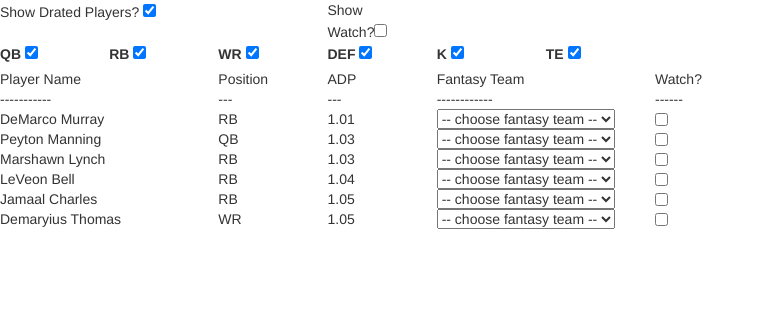
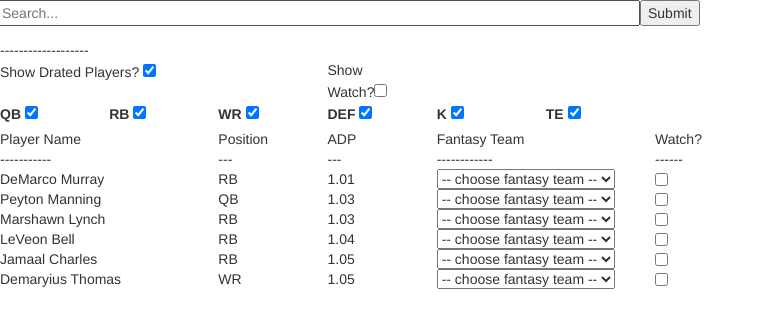
Before and after one commit to sirmosca/DraftBuddyWeb, a plain HTML site: page src/client/index.html in a window 1280 px wide. Shown: the whole page, without its empty margins (0-765 px from the left). Drawn offline with nearby package versions, Linux system fonts and the light colour scheme.

Commit message:
added search control

```diff
--- a/src/client/index.html
+++ b/src/client/index.html
@@ -8,6 +8,15 @@
 	</head>
 	<body>
 		<div ng-controller="playerCtrl as ctrl">
+			<div class="row">
+				<form ng-submit="ctrl.search(ctrl.searchText)" name="myForm">
+					<input class="col-md-6" type="text" placeholder="Search..." ng-model="ctrl.searchText">
+					<input type="submit" value="Submit">
+				</form>
+			</div>
+			<div class="row">
+				<span class="col-md-6">-------------------</span>
+			</div>
 			<div class="row">
 				<span class="col-md-3">Show Drated Players? <input type="checkbox" ng-model="ctrl.showDrafted"></span>
 				<span class="col-md-1">Show Watch?<input type="checkbox" ng-model="ctrl.showWatch"></span>
--- a/src/client/js/draftbuddy-app.js
+++ b/src/client/js/draftbuddy-app.js
@@ -3,6 +3,7 @@ var app = angular.module('draftbuddy', []);
 function PlayerController(playerService) {
 	this.showDrafted = true;
 	this.showWatch = false;
+	this.searchText = "";
 	this.positions = ['QB', 'RB', 'WR', 'DEF', 'K', 'TE'];
 	this.selectedPositions = ['QB', 'RB', 'WR', 'DEF', 'K', 'TE'];
 	this.players = playerService.getAllPlayers();;
@@ -34,15 +35,14 @@ angular.extend(PlayerController.prototype, {
 		fantasyTeam.players.push(player);
 	},
 
+	search: function(searchText) {
+		console.log(searchText);
+	},
+
 	shouldShowDraftedPlayer: function(player) {
 		var showDrafted = (player.drafted === this.showDrafted || !player.drafted);
-		console.log(player.Name + " 1---> " + showDrafted);
-
 		var showWatch = (player.Watch === this.showWatch) || player.Watch;
-		console.log(player.Name + " 2---> " + showWatch);
-
 		var viewingPosition = this.selectedPositions.indexOf(player.Position) > -1;
-		console.log(player.Name + " 3---> " + viewingPosition);
 
 		return (showDrafted && showWatch && viewingPosition);
 	},
```
